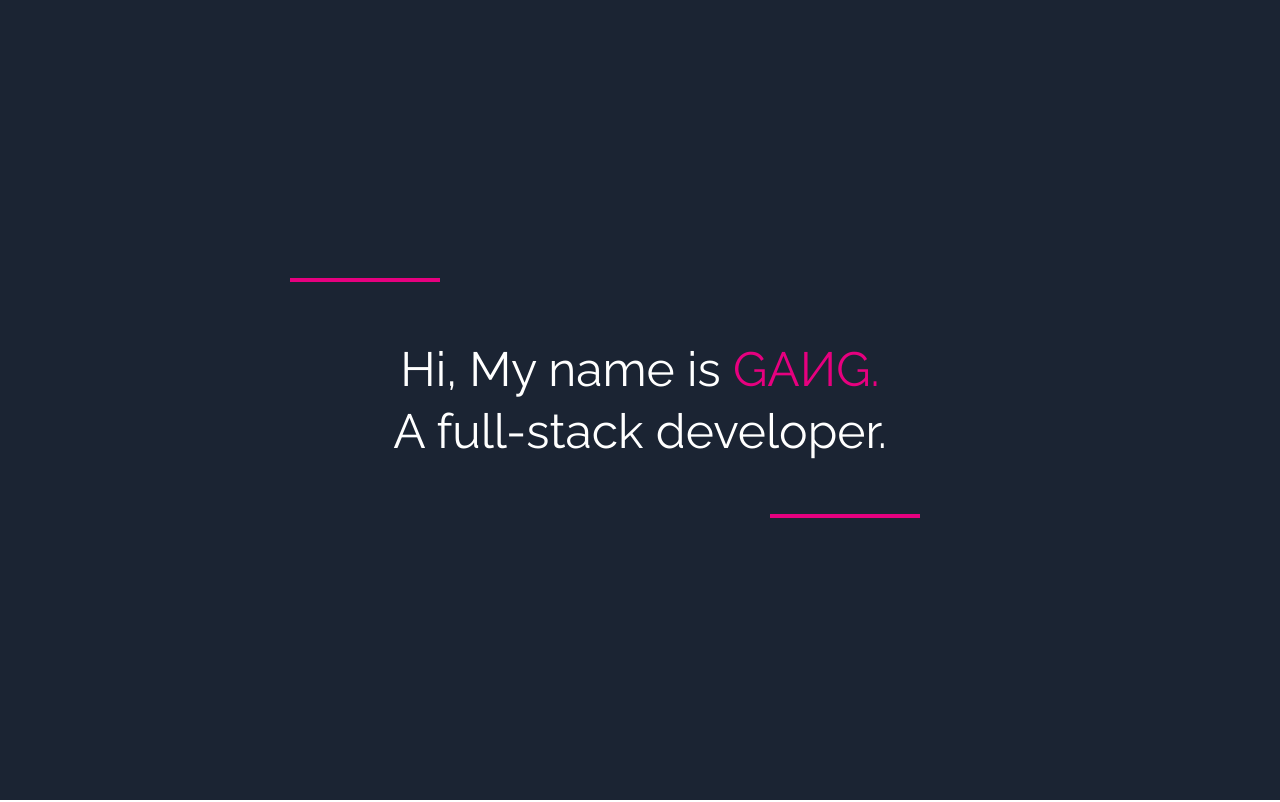
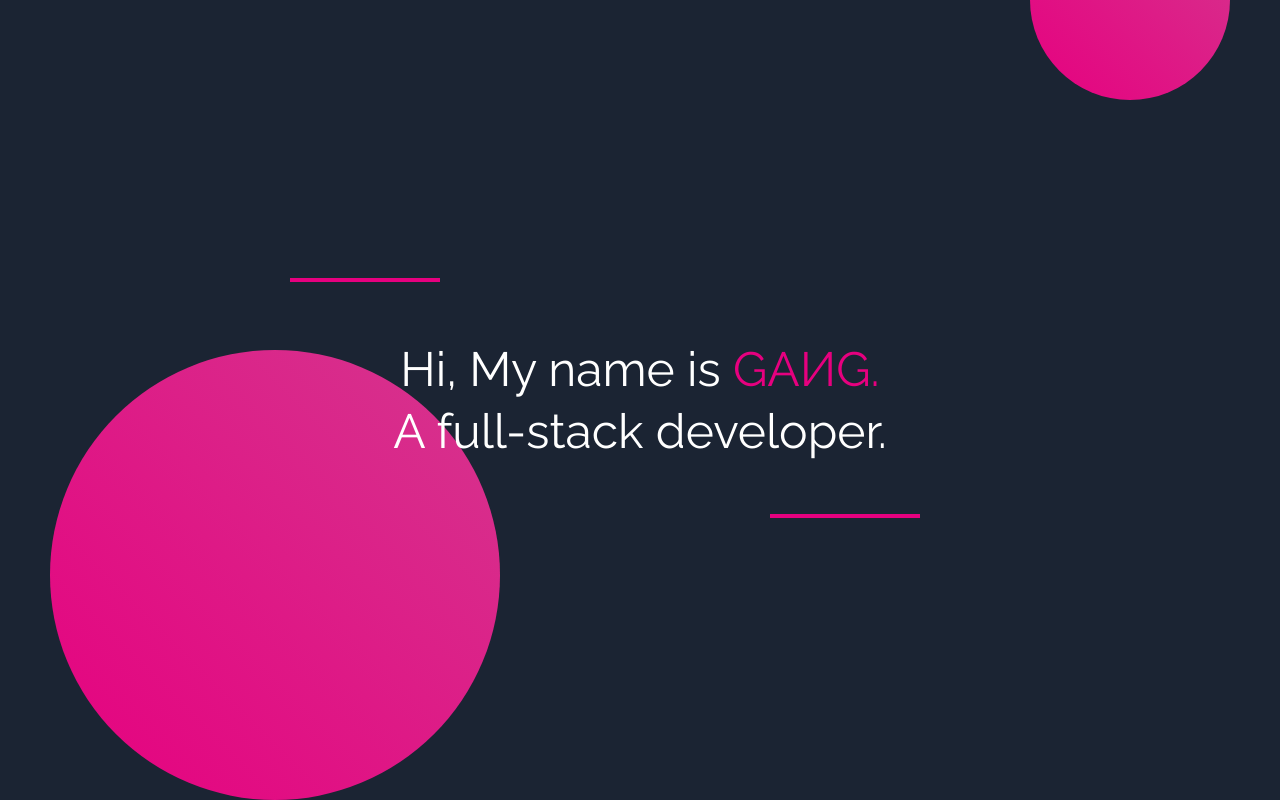
Before and after one commit to tesol2y090/Portfolio, a Next.js app: page / in a window 1280 px wide. Shown: the top 802 px of the page. Built offline with nearby package versions, Linux system fonts and the light colour scheme.

Commit message:
add circle in bg

```diff
--- a/components/project.js
+++ b/components/project.js
@@ -87,6 +87,15 @@ export default function Project() {
             <img src='senate.png' className={styles.img} />
             <div className={styles.detail}>View</div>
           </div>
+          <div
+            data-aos='zoom-out'
+            data-aos-duration='600'
+            className={styles.card}
+            onClick={() => open("https://elect.in.th/once-we-voted-yes/")}
+          >
+            <img src='yote-yes.png' className={styles.img} />
+            <div className={styles.detail}>View</div>
+          </div>
         </div>
       </div>
     </div>
--- a/pages/index.js
+++ b/pages/index.js
@@ -15,9 +15,11 @@ export default function Home() {
   }, [])
   return (
     <div>
+      <div data-aos='fade-up' className={styles.circle1} />
+      <div data-aos='fade-down' className={styles.circle2} />
       <div className={styles.landing}>
         <Head>
-          <title>GAИG Portfolio</title>
+          <title>Kantapat C.</title>
           <link rel='icon' href='/favicon.ico' />
         </Head>
         <div data-aos='fade-up' className={styles.svgWrapper}>
--- a/styles/Home.module.css
+++ b/styles/Home.module.css
@@ -44,3 +44,33 @@
   stroke-dashoffset: 0;
   stroke-dasharray: 4000;
 }
+
+.circle1 {
+  width: 200px;
+  height: 200px;
+  background: rgb(230, 0, 127);
+  background: linear-gradient(
+    45deg,
+    rgba(230, 0, 127, 1) 0%,
+    rgba(213, 54, 142, 1) 100%
+  );
+  border-radius: 50%;
+  position: absolute;
+  top: -100px;
+  right: 50px;
+}
+
+.circle2 {
+  width: 450px;
+  height: 450px;
+  background: rgb(230, 0, 127);
+  background: linear-gradient(
+    45deg,
+    rgba(230, 0, 127, 1) 0%,
+    rgba(213, 54, 142, 1) 100%
+  );
+  border-radius: 50%;
+  position: absolute;
+  bottom: 0px;
+  left: 50px;
+}
--- a/styles/Project.module.css
+++ b/styles/Project.module.css
@@ -59,7 +59,6 @@
 }
 
 .card:hover {
-  opacity: 0.4;
   box-shadow: 0 8px 16px 0 rgba(0, 0, 0, 0.2);
 }
 
```
Also changed, not shown: public/yote-yes.png (added).
